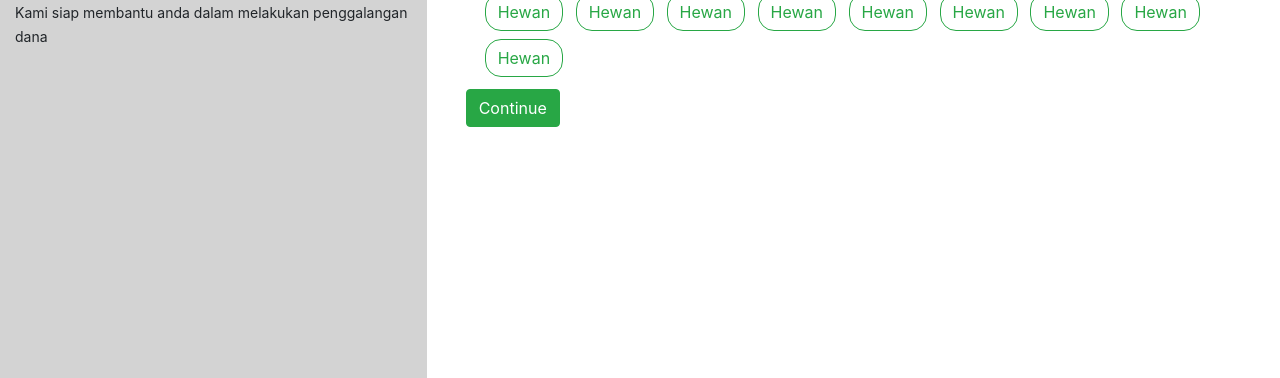
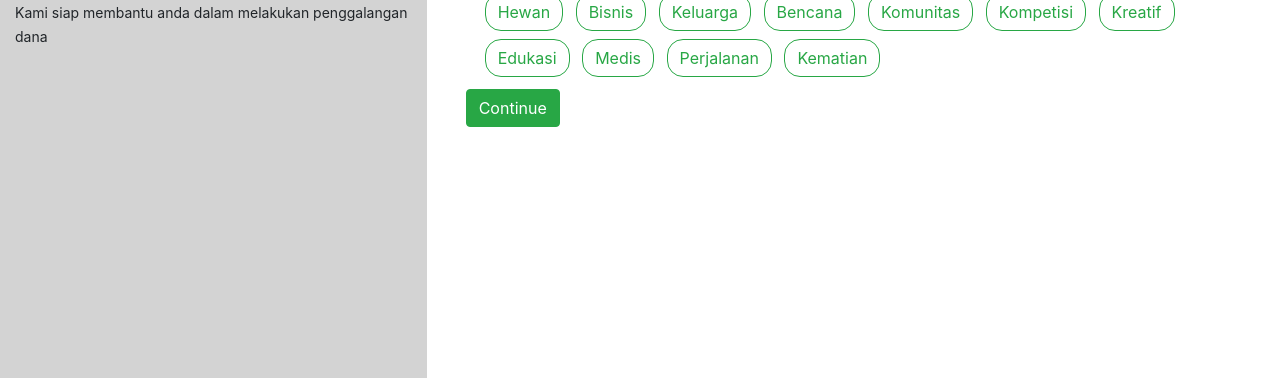
Before and after one commit to rommyesvx/KitaBantu, a plain HTML site: page mulaifundraising_1.html in a window 1280 px wide. Shown: the part 422-800 px from the top of the page. Drawn offline with nearby package versions, Linux system fonts and the light colour scheme.

Commit message:
Add files via upload

```diff
--- a/mulaifundraising_1.html
+++ b/mulaifundraising_1.html
@@ -90,19 +90,17 @@
 									<div class="col">
 										<div class="btn-rounded" data-toggle="button">
 											<button type="button" class="btn btn-outline-success btn-rounded m-1" onclick="changeClass(this)">Hewan</button>
-											<button type="button" class="btn btn-outline-success btn-rounded m-1" onclick="changeClass(this)">Hewan</button>
-											<button type="button" class="btn btn-outline-success btn-rounded m-1" onclick="changeClass(this)">Hewan</button>
-											<button type="button" class="btn btn-outline-success btn-rounded m-1" onclick="changeClass(this)">Hewan</button>
-											<button type="button" class="btn btn-outline-success btn-rounded m-1" onclick="changeClass(this)">Hewan</button>
-											<button type="button" class="btn btn-outline-success btn-rounded m-1" onclick="changeClass(this)">Hewan</button>
-											<button type="button" class="btn btn-outline-success btn-rounded m-1" onclick="changeClass(this)">Hewan</button>
-											<button type="button" class="btn btn-outline-success btn-rounded m-1" onclick="changeClass(this)">Hewan</button>
-											<button type="button" class="btn btn-outline-success btn-rounded m-1" onclick="changeClass(this)">Hewan</button>
+											<button type="button" class="btn btn-outline-success btn-rounded m-1" onclick="changeClass(this)">Bisnis</button>
+											<button type="button" class="btn btn-outline-success btn-rounded m-1" onclick="changeClass(this)">Keluarga</button>
+											<button type="button" class="btn btn-outline-success btn-rounded m-1" onclick="changeClass(this)">Bencana</button>
+											<button type="button" class="btn btn-outline-success btn-rounded m-1" onclick="changeClass(this)">Komunitas</button>
+											<button type="button" class="btn btn-outline-success btn-rounded m-1" onclick="changeClass(this)">Kompetisi</button>
+											<button type="button" class="btn btn-outline-success btn-rounded m-1" onclick="changeClass(this)">Kreatif</button>
+											<button type="button" class="btn btn-outline-success btn-rounded m-1" onclick="changeClass(this)">Edukasi</button>
+											<button type="button" class="btn btn-outline-success btn-rounded m-1" onclick="changeClass(this)">Medis</button>
+											<button type="button" class="btn btn-outline-success btn-rounded m-1" onclick="changeClass(this)">Perjalanan</button>
+											<button type="button" class="btn btn-outline-success btn-rounded m-1" onclick="changeClass(this)">Kematian</button>
 										</div>
-										<!--<select class="form-control form-rounded w-50">
-											<option>Jawa Timur</option>
-											<option>Jawa Barat</option>
-										</select> -->
 									</div>
 								</div>
 							</div>
```
Also changed, not shown: mulaifundraising_4.html (+1 -1 lines).
